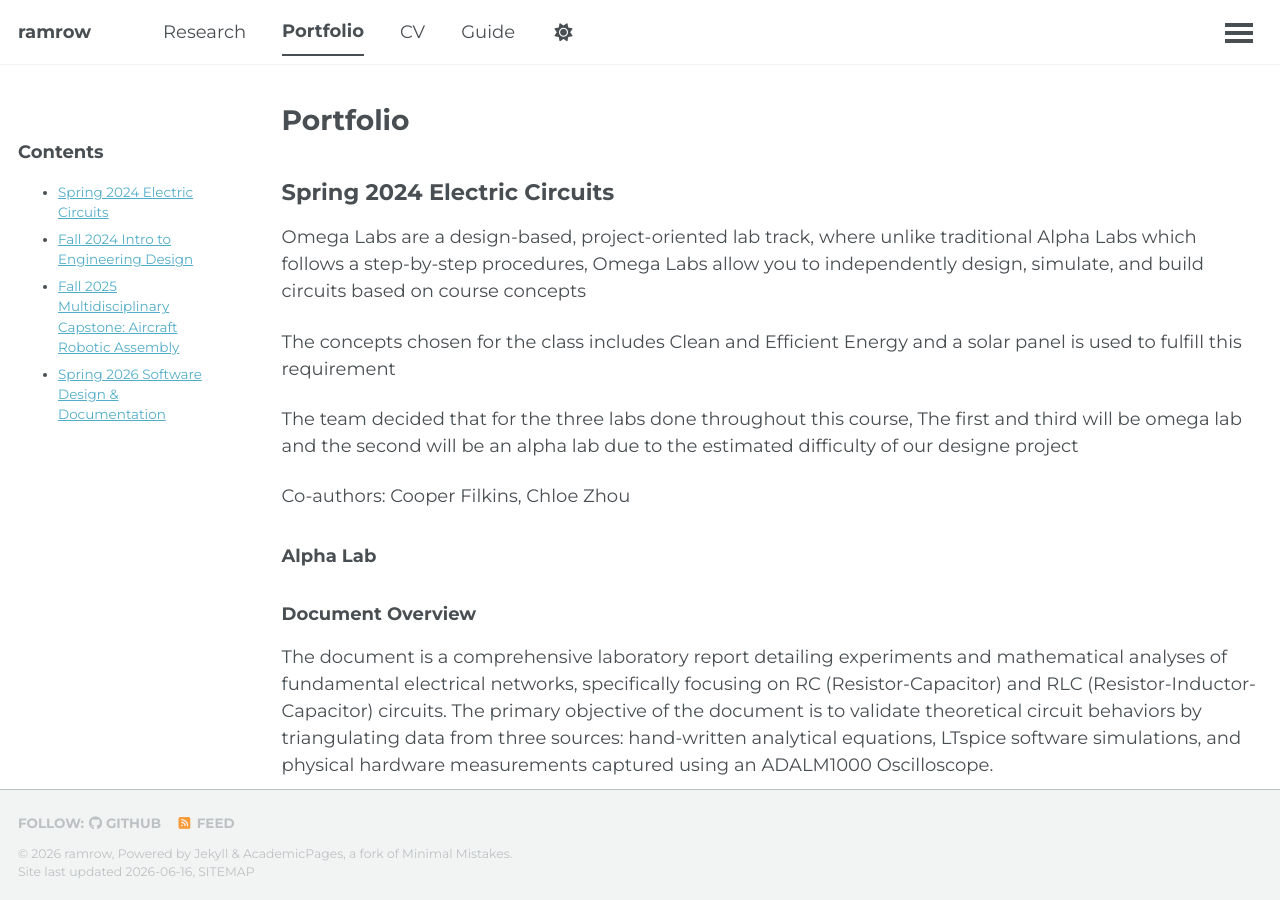
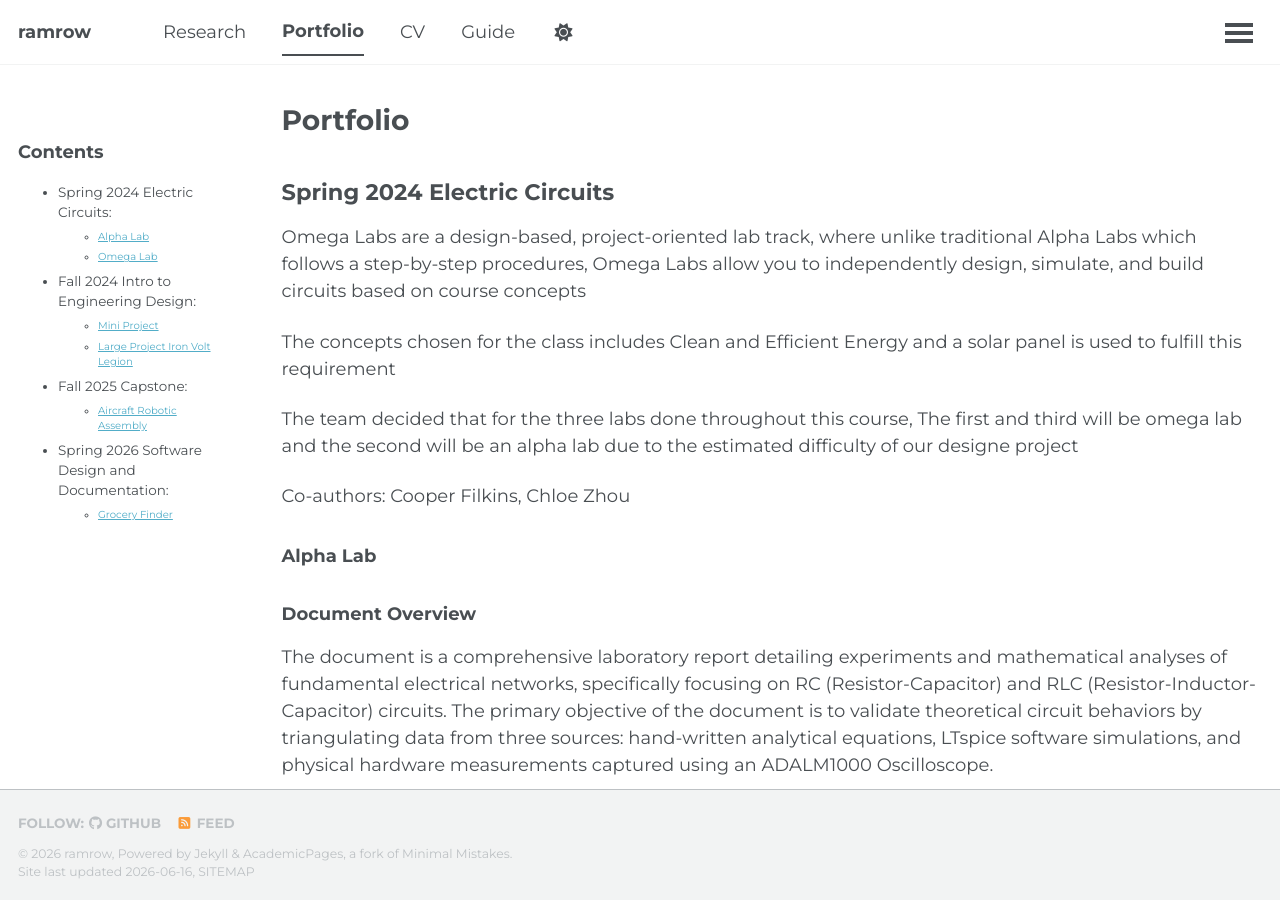
Before and after one commit to ramrow/ramrow.github.io, a Jekyll site: the page built from _pages/portfolio.html, in a window 1280 px wide and 900 px high. Built offline with Jekyll 4.4.1, drawn with Linux system fonts in a browser that asks for light colours; a script that is not in the unit is left out.

Commit message:
fixed table of contents

```diff
--- a/_pages/portfolio.html
+++ b/_pages/portfolio.html
@@ -6,10 +6,16 @@ author_profile: false
 sidebar:
   - title: "Contents"
     text: |
-      - [Spring 2024 Electric Circuits](#spring-2024-electric-circuits)
-      - [Fall 2024 Intro to Engineering Design](#fall-2024-intro-to-engineering-design)
-      - [Fall 2025 Multidisciplinary Capstone: Aircraft Robotic Assembly](#fall-2025-multidisciplinary-capstone-aircraft-robotic-assembly)
-      - [Spring 2026 Software Design & Documentation](#spring-2026-software-design-documentation)
+      - Spring 2024 Electric Circuits:
+        - [Alpha Lab](#alpha-lab)
+        - [Omega Lab](#omega-lab)
+      - Fall 2024 Intro to Engineering Design:
+        - [Mini Project](#mini-project-line-follower)
+        - [Large Project Iron Volt Legion](#large-project-assisted-wheelchair-transfer-system)
+      - Fall 2025 Capstone:
+        - [Aircraft Robotic Assembly](#fall-2025-multidisciplinary-capstone-aircraft-robotic-assembly)
+      - Spring 2026 Software Design and Documentation:
+        - [Grocery Finder](#grocery-finder)
 ---
 
 {% include base_path %}
```
